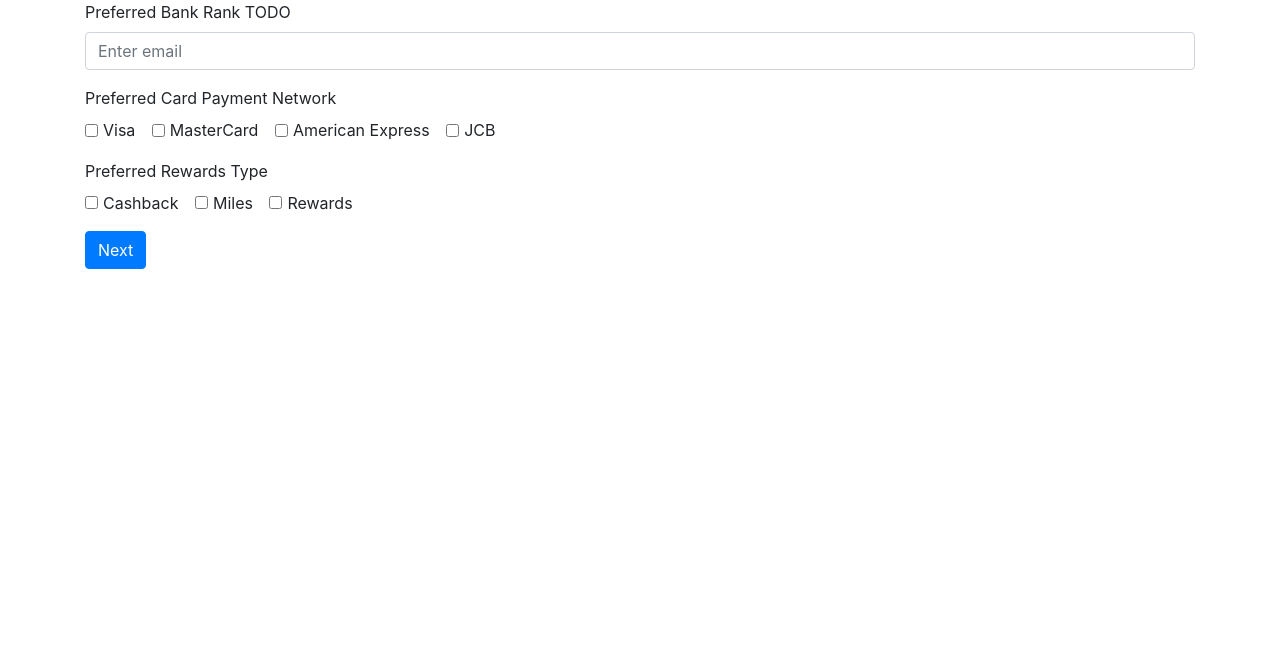
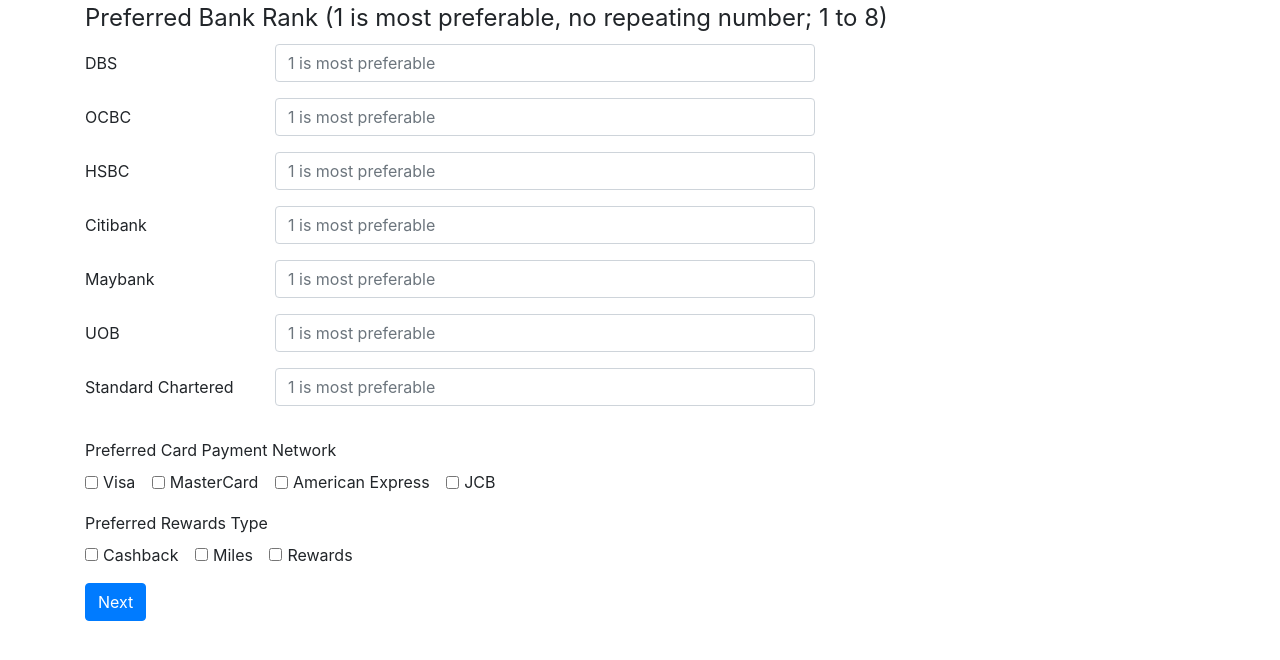
Before and after one commit to davidygp/IRS-MR-2019-01-19-IS1PT-GRP-MRCard, a Django app: template Recommender/templates/Recommender/preferences.html in a window 1280 px wide. Shown: the top 660 px of the page. Run offline with Django 3.2, Linux system fonts and the light colour scheme; the template is opened without the code that fills it, so the values that code supplies are empty; some libraries are stand-ins or nearby versions.

Commit message:
update static to recent version

```diff
--- a/Recommender/templates/Recommender/preferences.html
+++ b/Recommender/templates/Recommender/preferences.html
@@ -4,18 +4,60 @@
     {% load static %}
     <link rel="stylesheet" type="text/css" href={% static "Recommender/vendor/bootstrap/css/bootstrap.min.css" %}>
     <meta charset="UTF-8">
-    <title>Eligibility</title>
+    <title>Preferences</title>
 </head>
 
-<body>
+<body data-offset="80">
 <div class="container">
   <form action="{% url 'Recommender:spending_checkbox' %}" method="post">
     {% csrf_token %}
-    <!-- preferred_bank_rank --> <!-- TODO -->
-    <div class="form-group">
-      <label for="annualIncome">Preferred Bank Rank TODO</label>
-      <input type="text" class="form-control" name="preferred_bank_rank" id="preferredBankRank" placeholder="Enter email">
-    </div><!-- form-group -->
+
+    <!-- preferred_bank_rank -->
+    <fieldset class="form-group">
+      <legend>Preferred Bank Rank (1 is most preferable, no repeating number; 1 to 8) </legend>
+      <div class="form-group row">
+        <label for="DBS" class="col-sm-2 col-form-label">DBS</label>
+        <div class="col-sm-6">
+          <input type="number" class="form-control" name="preferred_bank_rank" id="preferredBankRank" placeholder="1 is most preferable">
+        </div>
+      </div><!-- form-group row-->
+      <div class="form-group row">
+        <label for="OCBC" class="col-sm-2 col-form-label">OCBC</label>
+        <div class="col-sm-6">
+          <input type="number" class="form-control" name="preferred_bank_rank" id="preferredBankRank" placeholder="1 is most preferable">
+        </div>
+      </div><!-- form-group row-->
+      <div class="form-group row">
+        <label for="HSBC" class="col-sm-2 col-form-label">HSBC</label>
+        <div class="col-sm-6">
+          <input type="number" class="form-control" name="preferred_bank_rank" id="preferredBankRank" placeholder="1 is most preferable">
+        </div>
+      </div><!-- form-group row-->
+      <div class="form-group row">
+        <label for="Citibank" class="col-sm-2 col-form-label">Citibank</label>
+        <div class="col-sm-6">
+          <input type="number" class="form-control" name="preferred_bank_rank" id="preferredBankRank" placeholder="1 is most preferable">
+        </div>
+      </div><!-- form-group row-->
+      <div class="form-group row">
+        <label for="Maybank" class="col-sm-2 col-form-label">Maybank</label>
+        <div class="col-sm-6">
+          <input type="number" class="form-control" name="preferred_bank_rank" id="preferredBankRank" placeholder="1 is most preferable">
+        </div>
+      </div><!-- form-group row-->
+      <div class="form-group row">
+        <label for="UOB" class="col-sm-2 col-form-label">UOB</label>
+        <div class="col-sm-6">
+          <input type="number" class="form-control" name="preferred_bank_rank" id="preferredBankRank" placeholder="1 is most preferable">
+        </div>
+      </div><!-- form-group row-->
+      <div class="form-group row">
+        <label for="Standard Chartered" class="col-sm-2 col-form-label">Standard Chartered</label>
+        <div class="col-sm-6">
+          <input type="number" class="form-control" name="preferred_bank_rank" id="preferredBankRank" placeholder="1 is most preferable">
+        </div>
+      </div><!-- form-group row-->
+    </fieldset>
 
     <!-- preferred_card_type -->
     <div class="form-group">
@@ -55,23 +97,7 @@
         </div>
     </div><!-- form-group -->
 
-    <!-- preferred_rewards_type 2-->
-<!--     <div class="form-group">
-        <label for="preferred_rewards_type">Preferred Rewards Type</label><br>
-        <div class="form-check form-check-inline" name="preferred_rewards_type">
-          <input class="form-check-input" type="checkbox" name="preferred_rewards_type" id="inlineCheckbox1" value="cashback">
-          <label class="form-check-label" for="cashback">Cashback</label>
-        </div>
-        <div class="form-check form-check-inline" name="preferred_rewards_type">
-          <input class="form-check-input" type="checkbox" name="preferred_rewards_type" id="inlineCheckbox2" value="miles">
-          <label class="form-check-label" for="inlineCheckbox2">Miles</label>
-        </div>
-        <div class="form-check form-check-inline" name="preferred_rewards_type">
-          <input class="form-check-input" type="checkbox" name="preferred_rewards_type" id="inlineCheckbox3" value="points">
-          <label class="form-check-label" for="inlineCheckbox3">Rewards</label>
-        </div> -->
-    <!-- </div>form-group -->
-        <button type="submit" class="btn btn-primary">Next</button>
+    <button type="submit" class="btn btn-primary">Next</button>
   </form>
 </div><!-- content container -->
 </body>
```
Also changed, not shown: Recommender/templates/Recommender/spending_amount.html (+47 -0 lines), db.sqlite3.
